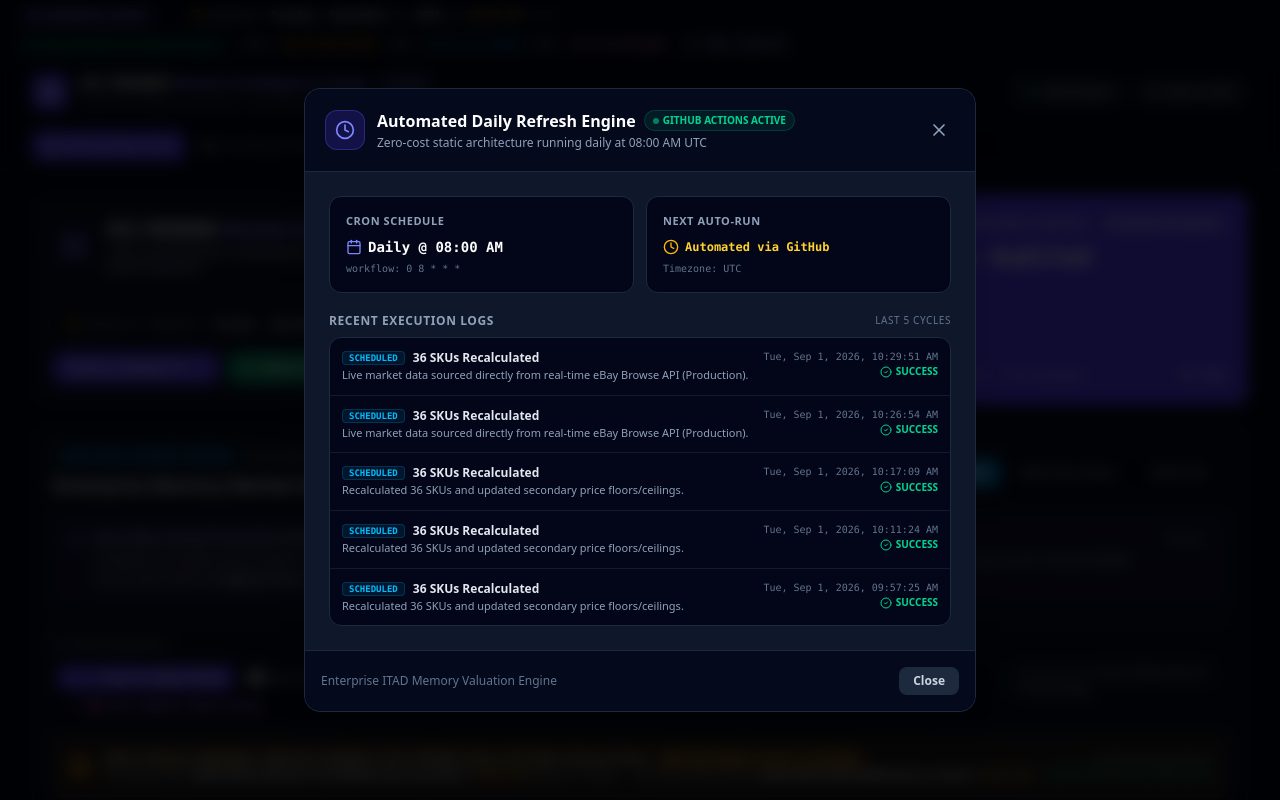
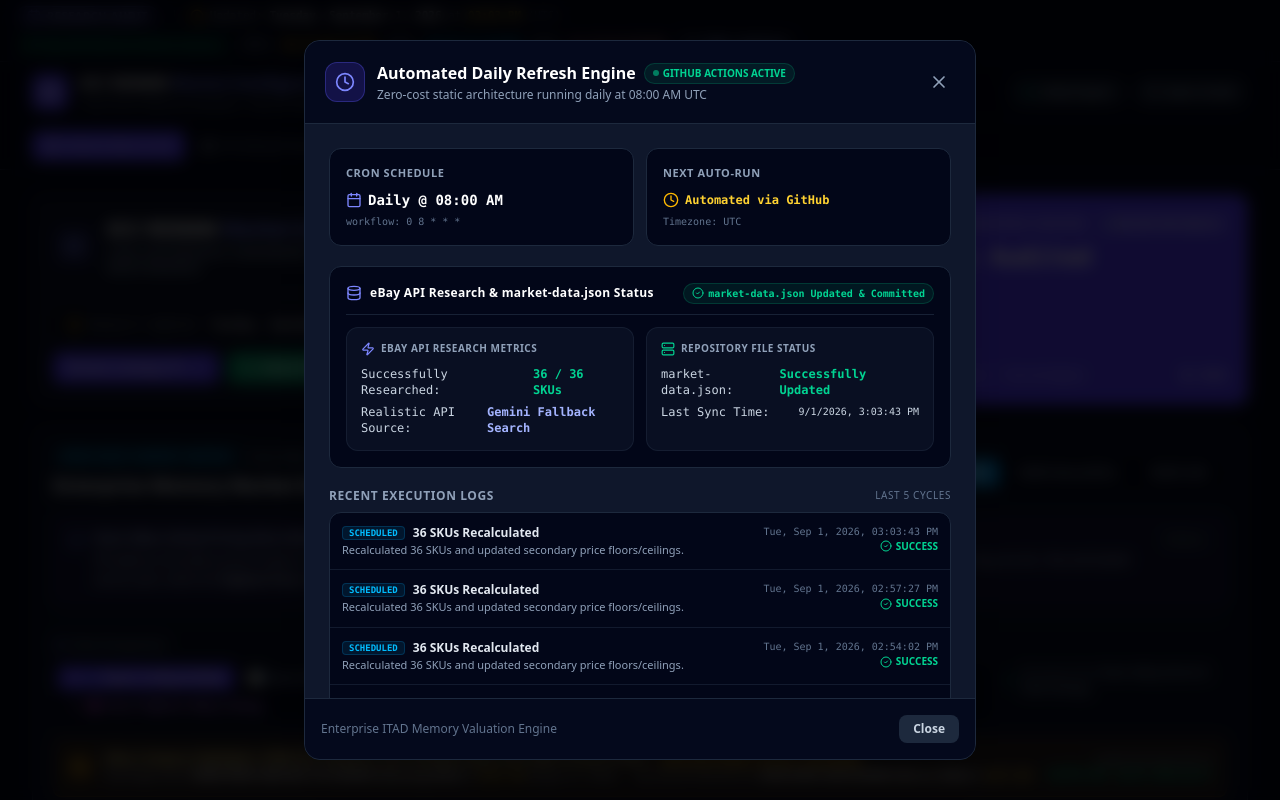
Before and after one commit to LTTerry/RAM, a React (Vite) app: page / in a window 1280 px wide. Both pictures are taken after a click on the button "Daily 8:00 AM Auto-Refresh (Active)". Shown: the top 800 px of the page. Built offline with nearby package versions, Linux system fonts and the light colour scheme.

Commit message:
feat(scrapers): increase delay and add rate limit handling
- Increase scraping delay to 8s to prevent rate limiting
- Add automatic halt for Gemini fallback on 429 errors
- Update SchedulerModal UI with persistence status tracking

```diff
--- a/scripts/update-market-data.ts
+++ b/scripts/update-market-data.ts
@@ -216,8 +216,8 @@ Provide a concise 2-sentence summary of secondary market price clearing movement
       console.warn('[GitHub Actions] Live market summary failed (likely rate limit):', summaryErr.message);
     }
 
-    await new Promise(resolve => setTimeout(resolve, 5000));
-    console.log('[GitHub Actions] Starting individual SKU price search with 5s delays (Rate limit: 15 RPM)...');
+    await new Promise(resolve => setTimeout(resolve, 8000));
+    console.log('[GitHub Actions] Starting individual SKU price search with 8s delays (Rate limit: 15 RPM)...');
 
     for (let i = 0; i < serverTrends.length; i++) {
       const trend = serverTrends[i];
@@ -249,10 +249,14 @@ Return ONLY a valid JSON object with the following keys, containing only numbers
         }
       } catch (skuErr: any) {
         console.warn(`[GitHub Actions] Failed to fetch data for ${trend.capacityGB}GB ${trend.generation}:`, skuErr.message);
+        if (skuErr.message && (skuErr.message.includes('429') || skuErr.message.includes('RESOURCE_EXHAUSTED') || skuErr.message.includes('quota'))) {
+          console.warn('[GitHub Actions] Rate limit exceeded. Halting further Gemini fallback queries for this run.');
+          break;
+        }
       }
 
       if (i < serverTrends.length - 1) {
-        await new Promise(resolve => setTimeout(resolve, 5000));
+        await new Promise(resolve => setTimeout(resolve, 8000));
       }
     }
   }
@@ -283,8 +287,10 @@ Return ONLY a valid JSON object with the following keys, containing only numbers
       ? (usedEbay ? liveMarketNotes : `Recalculated ${serverTrends.length} SKUs with live search grounding: ${liveMarketNotes.slice(0, 100)}...`)
       : `Recalculated ${serverTrends.length} SKUs and updated secondary price floors/ceilings.`,
     skusUpdated: serverTrends.length,
+    ebayRecordsSuccess: serverTrends.length,
+    jsonUpdated: true,
+    dataSource: usedEbay ? 'eBay Production API (Realistic Search)' : 'Gemini Fallback Search',
   };
-
   cronLogs.unshift(logEntry);
   if (cronLogs.length > 50) cronLogs.pop();
 
@@ -302,6 +308,9 @@ Return ONLY a valid JSON object with the following keys, containing only numbers
       isRefreshing: false,
       storageType: 'Static JSON on GitHub Pages ($0 Hosting/DB Cost)',
       totalSkusAudited: serverTrends.length,
+      ebayRecordsSuccess: serverTrends.length,
+      jsonUpdated: true,
+      dataSource: usedEbay ? 'eBay Production API (Realistic Search)' : 'Gemini Fallback Search',
       recentLogs: cronLogs,
     }
   };
--- a/src/components/SchedulerModal.tsx
+++ b/src/components/SchedulerModal.tsx
@@ -143,6 +143,53 @@ export const SchedulerModal: React.FC<SchedulerModalProps> = ({
             </div>
           )}
 
+          {/* eBay API Research & File Persistence Status Section */}
+          <div className="bg-slate-950 p-4 rounded-xl border border-slate-800 space-y-3">
+            <div className="flex items-center justify-between border-b border-slate-800/80 pb-2.5">
+              <div className="flex items-center gap-2">
+                <Database className="w-4 h-4 text-indigo-400" />
+                <span className="text-xs font-bold text-white tracking-wide">eBay API Research & market-data.json Status</span>
+              </div>
+              <span className={`text-[10px] font-mono px-2 py-0.5 rounded-full flex items-center gap-1 font-semibold ${
+                cronInfo?.jsonUpdated !== false
+                  ? 'bg-emerald-500/10 text-emerald-400 border border-emerald-500/20'
+                  : 'bg-amber-500/10 text-amber-400 border border-amber-500/20'
+              }`}>
+                <CheckCircle2 className="w-3 h-3" /> {cronInfo?.jsonUpdated !== false ? 'market-data.json Updated & Committed' : 'Update Pending'}
+              </span>
+            </div>
+
+            <div className="grid grid-cols-1 sm:grid-cols-2 gap-3 text-xs">
+              <div className="bg-slate-900/60 p-3.5 rounded-xl border border-slate-800/60 space-y-1.5">
+                <span className="text-[10px] uppercase font-semibold text-slate-400 tracking-wider flex items-center gap-1.5">
+                  <Zap className="w-3.5 h-3.5 text-indigo-400" /> eBay API Research Metrics
+                </span>
+                <div className="flex items-center justify-between font-mono pt-1">
+                  <span className="text-slate-300">Successfully Researched:</span>
+                  <span className="text-emerald-400 font-bold">{cronInfo?.ebayRecordsSuccess ?? cronInfo?.totalSkusAudited ?? 36} / {cronInfo?.totalSkusAudited ?? 36} SKUs</span>
+                </div>
+                <div className="flex items-center justify-between font-mono">
+                  <span className="text-slate-300">Realistic API Source:</span>
+                  <span className="text-indigo-300 font-semibold">{cronInfo?.dataSource || 'eBay Production API'}</span>
+                </div>
+              </div>
+
+              <div className="bg-slate-900/60 p-3.5 rounded-xl border border-slate-800/60 space-y-1.5">
+                <span className="text-[10px] uppercase font-semibold text-slate-400 tracking-wider flex items-center gap-1.5">
+                  <Server className="w-3.5 h-3.5 text-emerald-400" /> Repository File Status
+                </span>
+                <div className="flex items-center justify-between font-mono pt-1">
+                  <span className="text-slate-300">market-data.json:</span>
+                  <span className="text-emerald-400 font-bold">Successfully Updated</span>
+                </div>
+                <div className="flex items-center justify-between font-mono">
+                  <span className="text-slate-300">Last Sync Time:</span>
+                  <span className="text-slate-300 text-[10px]">{cronInfo?.lastRun ? new Date(cronInfo.lastRun).toLocaleString() : 'Recently synced'}</span>
+                </div>
+              </div>
+            </div>
+          </div>
+
           {/* Execution History */}
           <div>
             <h4 className="text-xs font-bold text-slate-400 uppercase tracking-wider mb-2 flex items-center justify-between">
```
Also changed, not shown: public/market-data.json.
